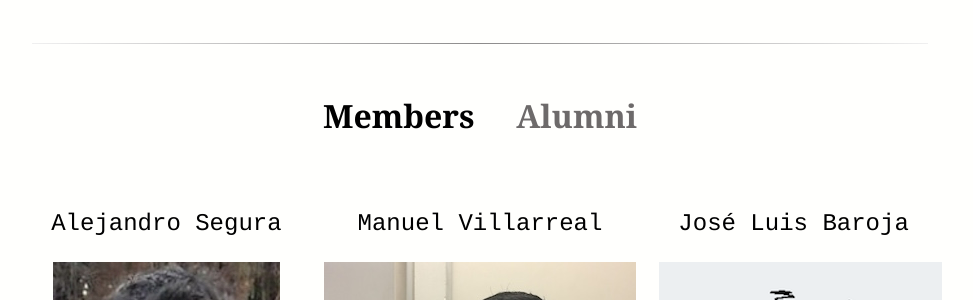
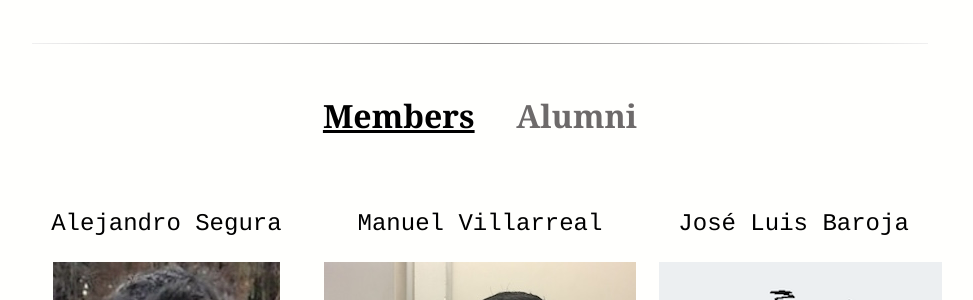
Before and after one commit to BouzasLab25/bouzaslab25.github.io, a Jekyll site: the page built from people/index.html, in a window 1280 px wide. Shown: the part 748-1048 px from the top of the page, without its empty margins (160-1133 px from the left). Built offline with Jekyll 4.4.1, drawn with Linux system fonts in a browser that asks for light colours.

Commit message:
Update index.html

```diff
--- a/people/index.html
+++ b/people/index.html
@@ -11,7 +11,7 @@
 
 <hr class="style14">
 
-<h3 style="color:black;font-size: 2em;font-family:'Georgia';">Members &nbsp;&nbsp;&nbsp;&nbsp;<a href="" style="color:#6d6a6a;font-size: 1em;font-family:'Georgia';">Alumni</a></h3>
+<h3 style="color:black;font-size: 2em;font-family:'Georgia';"><u>Members</u> &nbsp;&nbsp;&nbsp;&nbsp;<a href="" style="color:#6d6a6a;font-size: 1em;font-family:'Georgia';">Alumni</a></h3>
 </p>
 
   <div class="left">
```
